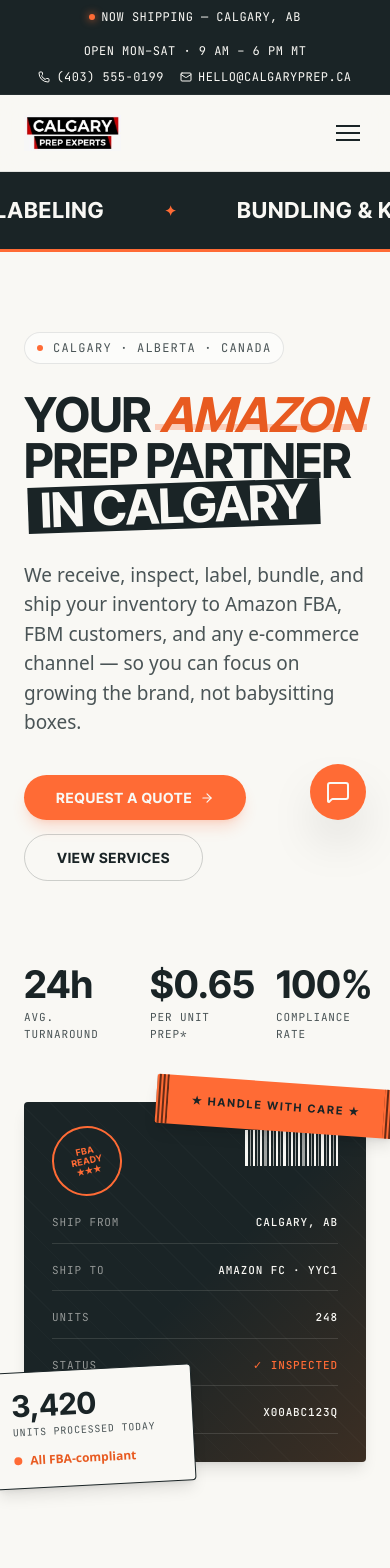
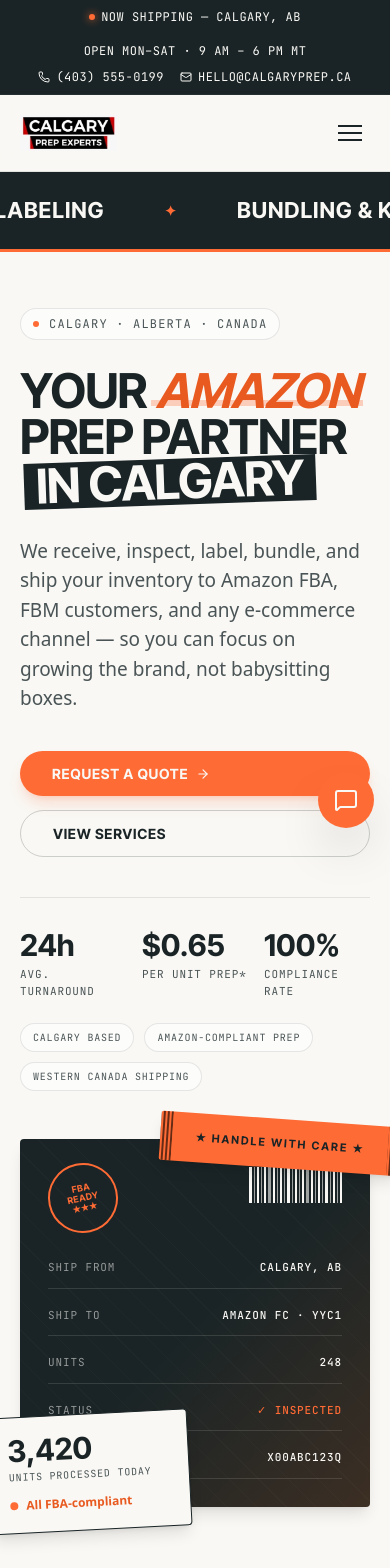
Before and after one commit to surajshrestha8/calgary, a Next.js app: page / in a window 390 px wide. Shown: the top 1568 px of the page. Built offline with nearby package versions, Linux system fonts and the light colour scheme.

Commit message:
add enhancements

```diff
--- a/src/app/globals.css
+++ b/src/app/globals.css
@@ -18,8 +18,12 @@
     @apply bg-paper text-ink font-sans antialiased selection:bg-amber/30;
   }
 
+  a, button, input, select, textarea {
+    @apply focus-visible:outline-none focus-visible:ring-2 focus-visible:ring-amber focus-visible:ring-offset-2 focus-visible:ring-offset-paper;
+  }
+
   .container {
-    @apply max-w-7xl mx-auto px-6 lg:px-12;
+    @apply max-w-7xl mx-auto px-5 sm:px-6 lg:px-12;
   }
 
   /* Custom utility for outlined buttons */
@@ -29,6 +33,11 @@
 
   .btn-primary, .btn-amber {
     @apply bg-amber py-3 px-8 rounded-full font-narrow font-bold text-[14px] uppercase tracking-[0.05em] text-paper transition-all duration-300 hover:bg-amber-deep hover:scale-[1.02] active:scale-[0.98] shadow-lg shadow-amber/20 inline-flex items-center gap-2;
+  }
+
+  .sr-only {
+    @apply absolute w-px h-px p-0 -m-px overflow-hidden whitespace-nowrap border-0;
+    clip: rect(0, 0, 0, 0);
   }
 }
 
--- a/src/components/Chat.tsx
+++ b/src/components/Chat.tsx
@@ -23,6 +23,17 @@
       scrollRef.current.scrollTop = scrollRef.current.scrollHeight;
     }
   }, [messages]);
+
+  useEffect(() => {
+    const handleKeyDown = (event: KeyboardEvent) => {
+      if (event.key === 'Escape') {
+        setIsOpen(false);
+      }
+    };
+
+    window.addEventListener('keydown', handleKeyDown);
+    return () => window.removeEventListener('keydown', handleKeyDown);
+  }, []);
 
   const handleSubmit = async (e: React.FormEvent) => {
     e.preventDefault();
@@ -68,7 +79,10 @@
         whileHover={{ scale: 1.05 }}
         whileTap={{ scale: 0.95 }}
         onClick={() => setIsOpen(!isOpen)}
-        className="fixed bottom-6 right-6 z-[1000] w-14 h-14 bg-amber text-paper rounded-full shadow-2xl flex items-center justify-center cursor-pointer group"
+        className="fixed bottom-4 right-4 sm:bottom-6 sm:right-6 z-[1000] w-14 h-14 bg-amber text-paper rounded-full shadow-2xl flex items-center justify-center cursor-pointer group"
+        aria-label={isOpen ? 'Close chat assistant' : 'Open chat assistant'}
+        aria-expanded={isOpen}
+        aria-controls="chat-assistant"
       >
         <AnimatePresence mode="wait">
           {isOpen ? (
@@ -93,7 +107,10 @@
             initial={{ opacity: 0, y: 20, scale: 0.95 }}
             animate={{ opacity: 1, y: 0, scale: 1 }}
             exit={{ opacity: 0, y: 20, scale: 0.95 }}
-            className="fixed bottom-24 right-6 z-[1000] w-[360px] max-w-[calc(100vw-48px)] h-[500px] bg-paper border border-ink/10 rounded-2xl shadow-2xl flex flex-col overflow-hidden"
+            id="chat-assistant"
+            role="dialog"
+            aria-label="Calgary Prep chat assistant"
+            className="fixed bottom-20 right-4 sm:bottom-24 sm:right-6 z-[1000] w-[360px] max-w-[calc(100vw-32px)] h-[min(500px,calc(100vh-112px))] bg-paper border border-ink/10 rounded-2xl shadow-2xl flex flex-col overflow-hidden"
           >
             {/* Header */}
             <div className="bg-ink text-paper p-4 flex items-center gap-3">
@@ -144,6 +161,7 @@
             <form onSubmit={handleSubmit} className="p-4 border-t border-ink/10 bg-paper-2/50">
               <div className="relative">
                 <input
+                  aria-label="Chat message"
                   type="text"
                   value={input}
                   onChange={(e) => setInput(e.target.value)}
@@ -156,6 +174,7 @@
                   className={`absolute right-2 top-2 p-1.5 rounded-lg transition-colors ${
                     input.trim() && !isLoading ? 'bg-amber text-paper' : 'bg-ink/5 text-ink/30'
                   }`}
+                  aria-label="Send chat message"
                 >
                   <Send size={18} />
                 </button>
--- a/src/components/Hero.tsx
+++ b/src/components/Hero.tsx
@@ -14,9 +14,9 @@
   };
 
   return (
-    <section className="relative pt-20 pb-24 overflow-hidden">
+    <section className="relative pt-14 pb-18 sm:pt-20 sm:pb-24 overflow-hidden">
       <div className="container">
-        <div className="grid md:grid-cols-[1.15fr_1fr] items-center gap-15">
+        <div className="grid md:grid-cols-[1.15fr_1fr] items-center gap-12 md:gap-15">
           <motion.div
             variants={containerVariants}
             initial="hidden"
@@ -35,23 +35,30 @@
             <p className="text-[19px] leading-[1.55] text-ink-3 max-w-[540px] mb-9.5">
               We receive, inspect, label, bundle, and ship your inventory to Amazon FBA, FBM customers, and any e-commerce channel — so you can focus on growing the brand, not babysitting boxes.
             </p>
-            <div className="flex flex-wrap gap-3.5 mb-12">
+            <div className="flex flex-col sm:flex-row sm:flex-wrap gap-3.5 mb-10 sm:mb-12">
               <a href="#contact" className="btn btn-amber group">Request a Quote <ArrowRight size={14} className="transition-transform group-hover:translate-x-[3px]" /></a>
               <a href="#services" className="btn btn-outline">View Services</a>
             </div>
-            <div className="grid grid-cols-3 gap-9 pt-9 border-top border-ink/10">
+            <div className="grid grid-cols-3 gap-4 sm:gap-9 pt-8 sm:pt-9 border-t border-ink/10">
               <div>
-                <div className="font-narrow font-bold text-[38px] leading-none text-ink">24h</div>
+                <div className="font-narrow font-bold text-[30px] sm:text-[38px] leading-none text-ink">24h</div>
                 <div className="font-mono text-[11px] tracking-[0.08em] text-ink-3 uppercase mt-1.5">Avg. Turnaround</div>
               </div>
               <div>
-                <div className="font-narrow font-bold text-[38px] leading-none text-ink">$0.65</div>
+                <div className="font-narrow font-bold text-[30px] sm:text-[38px] leading-none text-ink">$0.65</div>
                 <div className="font-mono text-[11px] tracking-[0.08em] text-ink-3 uppercase mt-1.5">Per Unit Prep*</div>
               </div>
               <div>
-                <div className="font-narrow font-bold text-[38px] leading-none text-ink">100%</div>
+                <div className="font-narrow font-bold text-[30px] sm:text-[38px] leading-none text-ink">100%</div>
                 <div className="font-mono text-[11px] tracking-[0.08em] text-ink-3 uppercase mt-1.5">Compliance Rate</div>
               </div>
+            </div>
+            <div className="mt-6 flex flex-wrap gap-2.5 font-mono text-[10px] uppercase tracking-[0.08em] text-ink-3">
+              {["Calgary based", "Amazon-compliant prep", "Western Canada shipping"].map((item) => (
+                <span key={item} className="border border-ink/10 bg-white/50 px-3 py-1.5 rounded-full">
+                  {item}
+                </span>
+              ))}
             </div>
           </motion.div>
 
--- a/src/components/Navbar.tsx
+++ b/src/components/Navbar.tsx
@@ -44,8 +44,12 @@
           </a>
 
           <button
-            className="lg:hidden flex flex-col gap-[5px] p-1.5 cursor-pointer"
+            type="button"
+            className="lg:hidden flex flex-col gap-[5px] p-2 cursor-pointer rounded-[4px]"
             onClick={() => setIsOpen(!isOpen)}
+            aria-label={isOpen ? 'Close navigation menu' : 'Open navigation menu'}
+            aria-expanded={isOpen}
+            aria-controls="mobile-navigation"
           >
             <span className={`block w-6 h-[2px] bg-ink transition-transform duration-300 ${isOpen ? 'rotate-45 translate-y-[7px]' : ''}`}></span>
             <span className={`block w-6 h-[2px] bg-ink transition-opacity duration-300 ${isOpen ? 'opacity-0' : 'opacity-100'}`}></span>
@@ -63,7 +67,7 @@
             exit={{ height: 0, opacity: 0 }}
             className="lg:hidden absolute top-full left-0 right-0 z-20 bg-paper border-b border-ink/10 overflow-hidden shadow-lg"
           >
-            <ul className="flex flex-col gap-4.5 p-6 font-medium">
+            <ul id="mobile-navigation" className="flex flex-col gap-4.5 p-6 font-medium">
               {NAV_LINKS.map((link) => (
                 <li key={link.name}>
                   <a
```
Also changed, not shown: src/components/Contact.tsx (+32 -19 lines).
